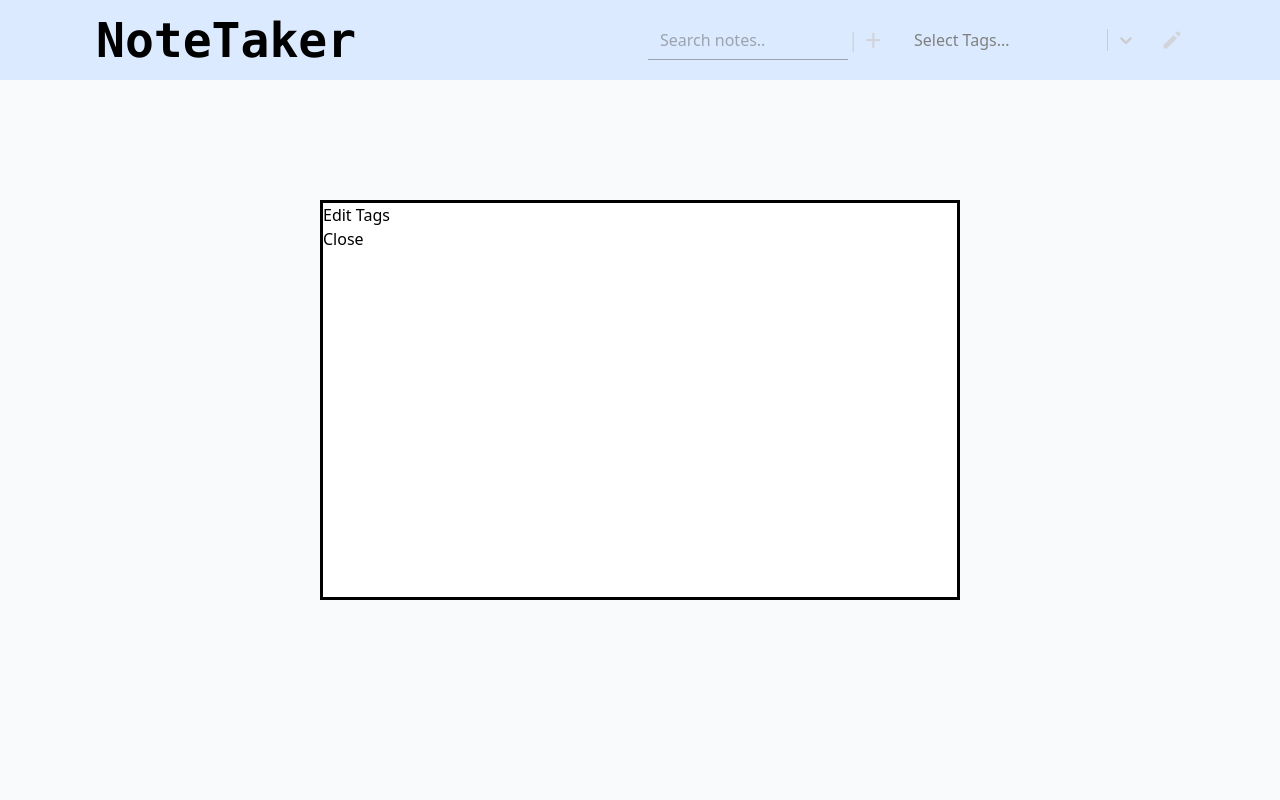
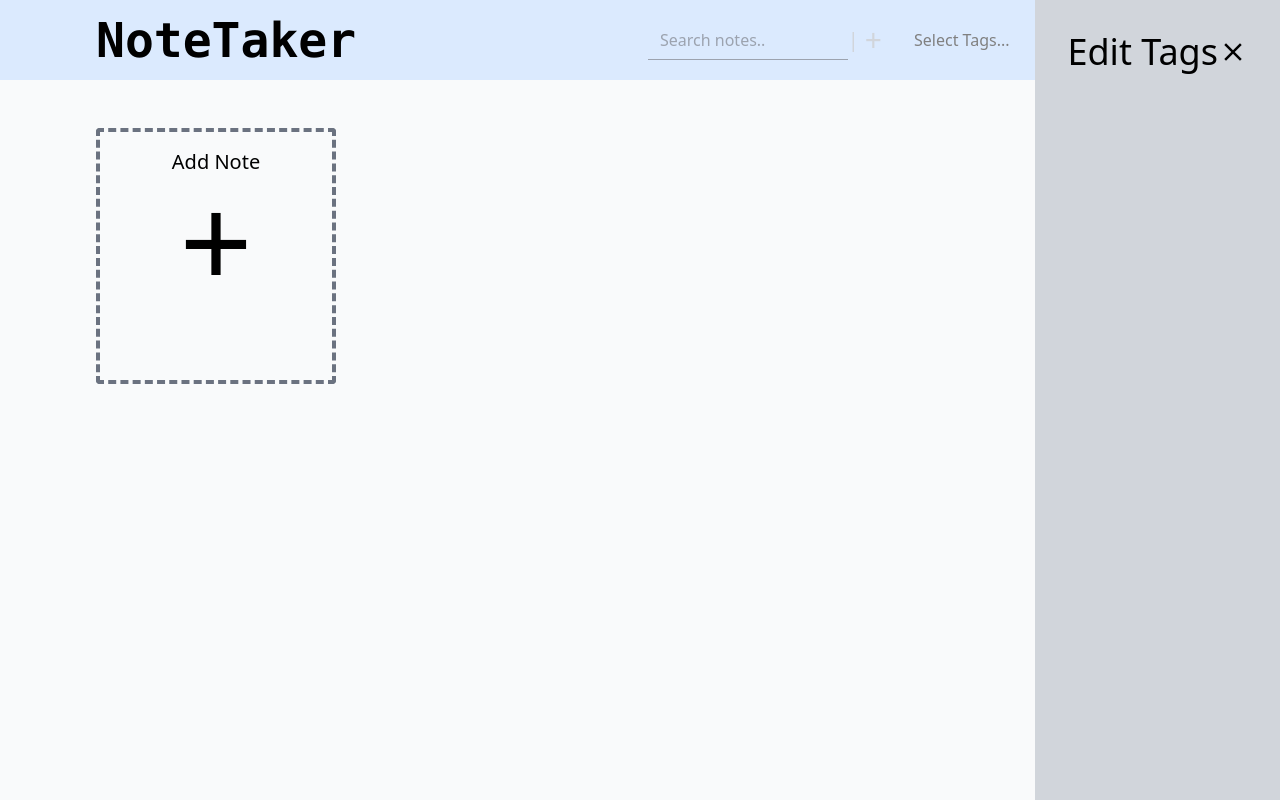
Before and after one commit to wandy0394/notetaker, a React (Vite) app in the folder notes/: page / in a window 1280 px wide. Both pictures are taken after a click on the element 1172 px from the left and 40 px from the top of the page. Built offline with nearby package versions, Linux system fonts and the light colour scheme.

Commit message:
styled edit tags form

```diff
--- a/notes/index.html
+++ b/notes/index.html
@@ -4,7 +4,7 @@
     <meta charset="UTF-8" />
     <link rel="icon" type="image/svg+xml" href="/vite.svg" />
     <meta name="viewport" content="width=device-width, initial-scale=1.0" />
-    <title>Vite + React + TS</title>
+    <title>NoteTaker</title>
   </head>
   <body>
     <div id="root"></div>
--- a/notes/src/App.css
+++ b/notes/src/App.css
@@ -7,3 +7,10 @@ html {
 /* body {
     flex-grow:1;
 } */
+* {
+    scrollbar-width: thin;
+}
+
+*::-webkit-scrollbar {
+    width: 15px;
+}
--- a/notes/src/components/EditTagsModal.tsx
+++ b/notes/src/components/EditTagsModal.tsx
@@ -1,4 +1,5 @@
 import { Tag } from "../types/NoteTypes"
+import {IoMdClose} from "react-icons/io"
 
 type EditTagsModalProps = {
     open: Boolean
@@ -10,39 +11,36 @@ type EditTagsModalProps = {
 
 export default function EditTagsModal(props:EditTagsModalProps) {
     const {open, handleClose, availableTags, updateTag, deleteTag} = props
-    const modalStyle = {
-        display: open?'block':'none',
-        position: 'fixed' as const,
-        zIndex: '1',
-        left: '25%',
-        top: '25%',
-        width: '50%',
-        height: '50%',
-        overflow: 'auto',
-        backgroundColor: 'rgb(255,255,255)',
-        border:'solid'
-    }
+
     return (
-        <div style={modalStyle}>
+        <div className={`absolute p-8 top-0 right-0 h-screen bg-gray-300 flex flex-col gap-y-8 ${open?'block':'hidden'}`}>
+            <div className='flex justify-between items-center'>
+                <div className='text-4xl'>
                     Edit Tags
-            <div style={{display:'flex', flexDirection:'column'}}>
-                <form>
-                    <div style={{display:'flex', flexDirection:'column'}}>
+                </div>
+                <IoMdClose size={30} className='hover:text-red-500' onClick={handleClose}/>
+
+            </div>
+            <div className='flex flex-col'>
+
+                <div className='flex flex-col gap-y-2'>
                     {
                         availableTags.map(tag=>{
                             return (
-                                    <div>
-                                        <input defaultValue={tag.label} onChange={(e)=>updateTag(tag.id, e.target.value)}/>
-                                        <button onClick={()=>deleteTag(tag.id)} >X</button>
-                                    </div>)
+                                <div className='flex items-center justify-between gap-x-2'>
+                                    <input
+                                        className='h-8 text-white bg-blue-700 px-4 rounded focus:bg-blue-200 focus:text-black'
+                                        defaultValue={tag.label}
+                                        onChange={(e)=>updateTag(tag.id, e.target.value)}
+                                    />
+                                    <IoMdClose size={20} className='hover:text-red-500' onClick={()=>deleteTag(tag.id)}/>
+                                </div>
+                            )
                         })
                     }
 
                 </div>
-                </form>
-                <div>
-                    <button onClick={handleClose}>Close</button>
-                </div>
+
             </div>
         </div>
     )
--- a/notes/src/components/NoteCard.tsx
+++ b/notes/src/components/NoteCard.tsx
@@ -6,17 +6,6 @@ export type SimpleNote = {
     title: string
     id: string
     markdown:string
-}
-const noteStyle = {
-    // minWidth:'280px',
-    // minHeight:'150px',
-    // height:'20vh',
-    // width:'40vh',
-    border:'1px solid',
-    borderRadius:'8px',
-    boxShadow:'0 4px',
-    display:'flex',
-    flexDirection:'column' as const
 }
 
 function TagIcon(label:{label:string}) {
@@ -31,7 +20,7 @@ export default function NoteCard({id, title, tags, markdown}:SimpleNote) {
 
     return (
             <Link to={`/${id}`}>
-                <div className='flex flex-col items-center p-4 bg-blue-300 h-64 max-w-60'>
+                <div className='flex flex-col items-center p-4 bg-blue-300 h-64 max-w-60 hover:bg-gray-300'>
                     <div className='flex flex-row items-start justify-between w-full'>
                         <div className="truncate text-3xl">
                             {title}
@@ -42,15 +31,32 @@ export default function NoteCard({id, title, tags, markdown}:SimpleNote) {
                     </div>
                     <div className='py-2 flex flex-row gap-2 overflow-x-auto w-full'>
                         {
-                            tags.map((tag)=>{
+                            (tags !== undefined) && tags.map((tag)=>{
                                 return <TagIcon label={tag.label}/>
                             })
                         }
                     </div>
-                    <div className='flex-1 min-h-0 w-full break-words overflow-ellipsis overflow-hidden border border-solid'>
+                    <div className='flex-1 min-h-0 w-full break-words overflow-hidden'>
                         {markdown}
                     </div>
                 </div>
             </Link>
     )
 }
+
+export function AddNoteCard() {
+
+    return (
+            <Link to={`/new`}>
+                <div className='flex flex-col items-center border-4 border-dashed rounded border-gray-500 p-4 h-64 max-w-60 hover:bg-gray-300'>
+                    <div className='text-xl'>
+                        Add Note
+                    </div>
+
+                    <div className='text-9xl'>
+                        +
+                    </div>
+                </div>
+            </Link>
+    )
+}
--- a/notes/src/components/NoteList.tsx
+++ b/notes/src/components/NoteList.tsx
@@ -1,10 +1,8 @@
-import ReactSelect from 'react-select'
 import {useMemo, useState} from 'react'
 import { Tag} from '../types/NoteTypes'
-import {Link} from 'react-router-dom'
 import Header from './common/Header'
 import EditTagsModal from './EditTagsModal'
-import NoteCard, { SimpleNote } from './NoteCard'
+import NoteCard, { AddNoteCard, SimpleNote } from './NoteCard'
 
 type NoteListProps = {
     availableTags: Tag[]
@@ -31,43 +29,8 @@ export default function NoteList(props:NoteListProps) {
         })
     }, [title, selectedTags])
 
-    const bodyStyle = {
-        border:'solid',
-        height:'100vh',
-        display:'grid',
-        // paddingTop:'2rem',
-        paddingBottom:'2rem',
-        gap:'2rem'
-    }
-
-    const searchSectionStyle = {
-        // display:'grid',
-        // gridTemplateColumns:'1fr 1fr',
-        // gridTemplateRows: '1fr 1fr',
-        // gap: '2rem',
-        // border:'solid',
-        // width:'100%',
-        // flexGrow:'1'
-    }
-
-    const buttonStyle = {
-
-    }
-
-    const noteListStyle = {
-        display:'flex',
-        flexWrap: 'wrap' as const,
-        gap:'2rem',
-        width:'100%',
-        border:'solid',
-        alignItems:'center',
-    }
-
-
-
-
     return (
-        <div className="">
+        <div className="relative">
             <Header
                 headerTitle='NoteTaker'
                 noteTitle={title}
@@ -80,7 +43,8 @@ export default function NoteList(props:NoteListProps) {
             </Header>
 
 
-            <div className='grid grid-cols-1 gap-y-8 items-center w-full py-48 p-8 md:gap-8 md:p-24 md:grid-cols-2 lg:grid-cols-3 xl:grid-cols-4'>
+            <div className='grid grid-cols-1 gap-y-8 items-center w-full py-52 p-8 md:gap-8 md:px-24 md:py-32 md:grid-cols-2 lg:grid-cols-3 xl:grid-cols-4'>
+                <AddNoteCard />
                 {
                     filteredNotes.map(note=>{
                         return (
```
Lines whose indentation alone changed are shown as unchanged.
